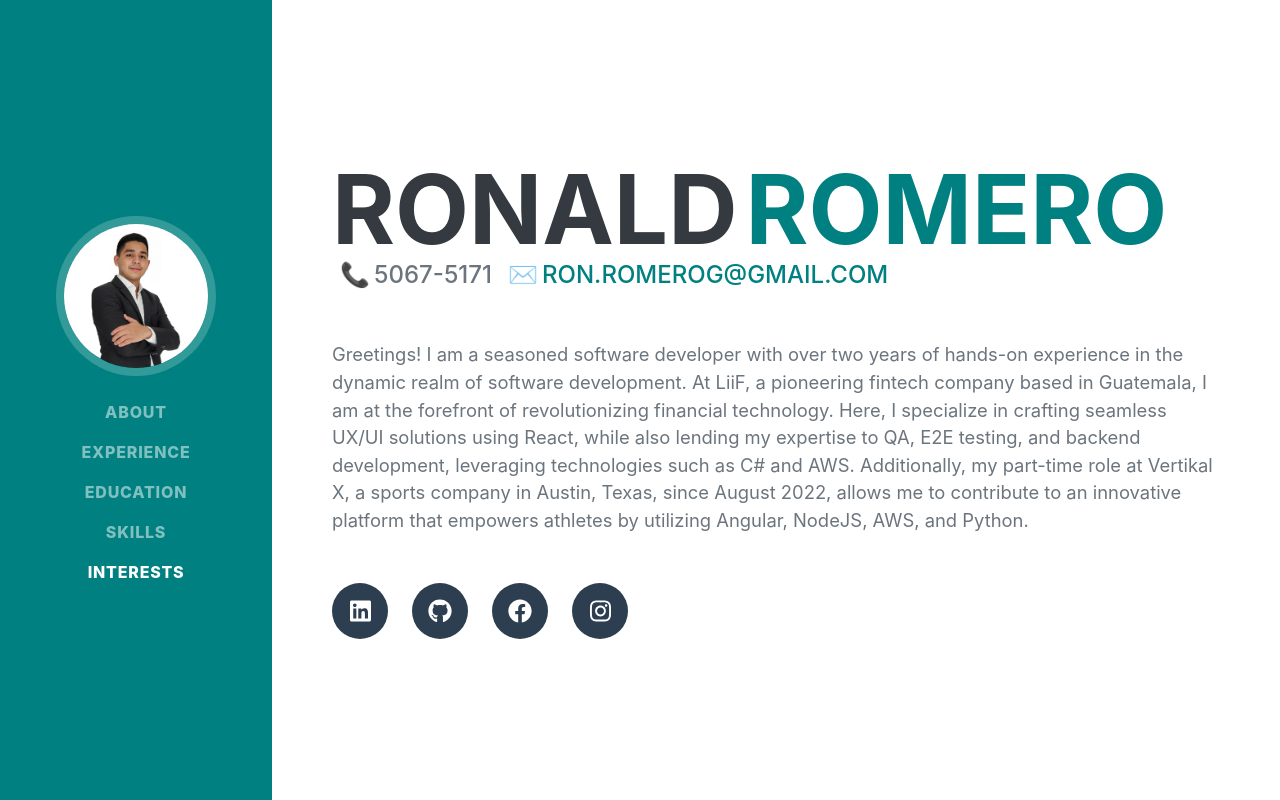
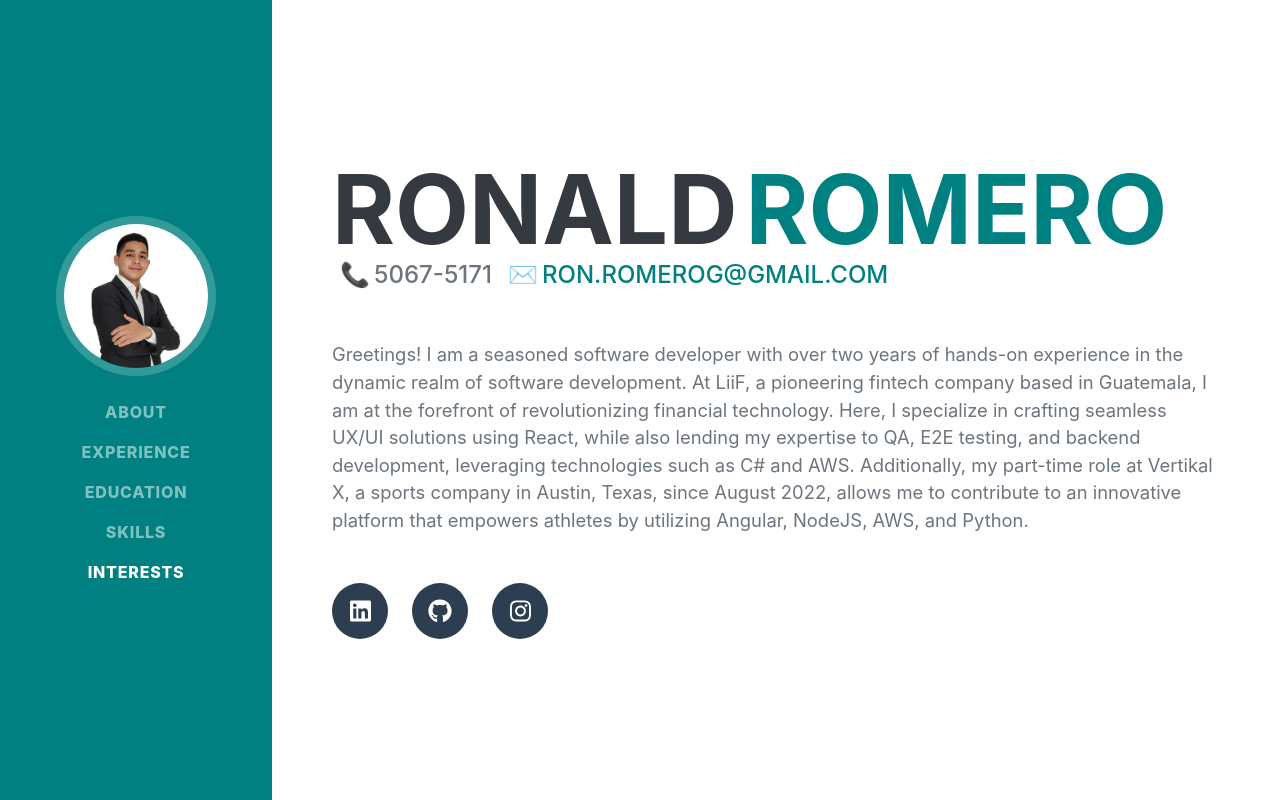
Before and after one commit to ronald1512/portafolio, a React (Create React App) app: page / in a window 1280 px wide. Shown: the top 800 px of the page. Built offline with nearby package versions, Linux system fonts and the light colour scheme; a web font is replaced by a local one.

Commit message:
change icons

```diff
--- a/public/index.html
+++ b/public/index.html
@@ -4,7 +4,7 @@
 <head>
   <!--https://github.com/Anupam-dagar/GitHub-Education-Portfolio-->
   <meta charset="utf-8" />
-  <link rel="shortcut icon" href="%PUBLIC_URL%/images/profile.jpeg" />
+  <link rel="shortcut icon" href="%PUBLIC_URL%/images/laptop.png" />
   <meta name="viewport" content="width=device-width, initial-scale=1" />
   <meta name="theme-color" content="#000000" />
   <!--
--- a/src/Components/Landing.js
+++ b/src/Components/Landing.js
@@ -32,9 +32,6 @@ class Landing extends Component {
                         <a className="social-icon" target="_blank" href={this.landingData.github}>
                             <FontAwesomeIcon icon={faGithub} />
                         </a>
-                        <a className="social-icon" target="_blank" href={this.landingData.facebook}>
-                            <FontAwesomeIcon icon={faFacebook} />
-                        </a>
                         <a className="social-icon" target="_blank" href={this.landingData.instagram}>
                             <FontAwesomeIcon icon={faInstagram} />
                         </a>
--- a/src/profileData.js
+++ b/src/profileData.js
@@ -12,7 +12,6 @@ export default {
 		"email": "ron.romerog@gmail.com",
 		"linkedin": "https://www.linkedin.com/in/ronald-romero-483a30172/",
 		"github": "https://github.com/ronald1512",
-		"facebook": "https://www.facebook.com/ronaldlolo.romero",
 		"instagram": "https://www.instagram.com/_romerog"
 	},
 	"experience": [
@@ -20,7 +19,7 @@ export default {
 			"position": "Experienced Software Developer",
 			"organization": "LiiF",
 			"aboutWork": <>
-				With over 3 years of hands-on expertise in software development, I thrive on crafting intuitive UX/UI solutions. Currently, I'm dedicated to revolutionizing financial technology at <strong>LiiF</strong>, a leading fintech firm in Guatemala. Here, I dive deep into React, C#, and AWS, not to mention my proficiency in QA, E2E testing, and backend development.
+				With over 2 years of hands-on expertise in software development, I thrive on crafting intuitive UX/UI solutions. Currently, I'm dedicated to revolutionizing financial technology at <strong>LiiF</strong>, a leading fintech firm in Guatemala. Here, I dive deep into React, C#, and AWS, not to mention my proficiency in QA, E2E testing, and backend development.
 				<br />
 				<br />
 				<br />
```
Also changed, not shown: public/images/laptop.png (added), public/manifest.json, src/index.css (line endings or trailing spaces).
